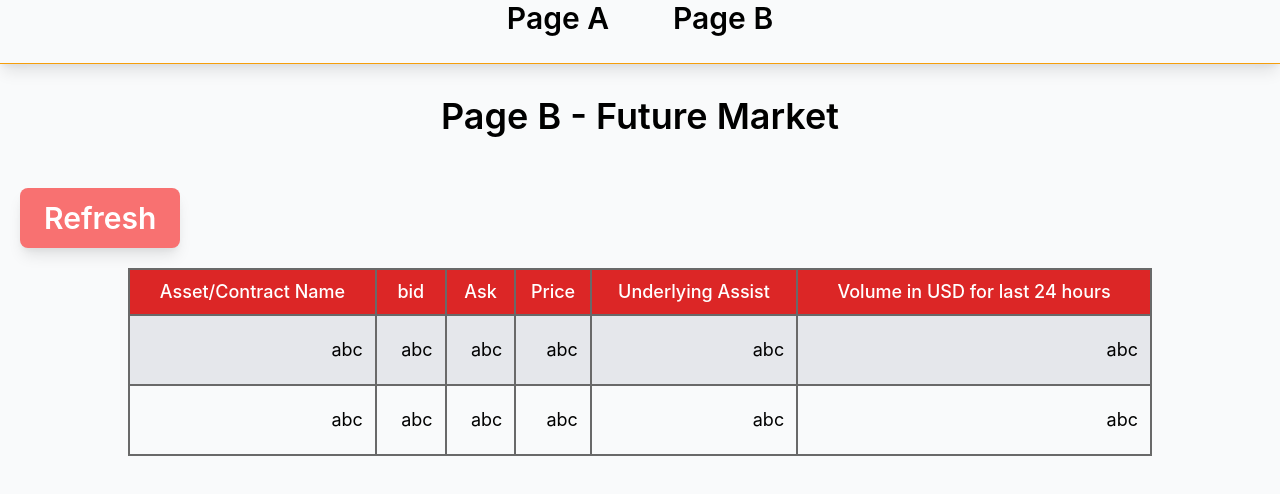
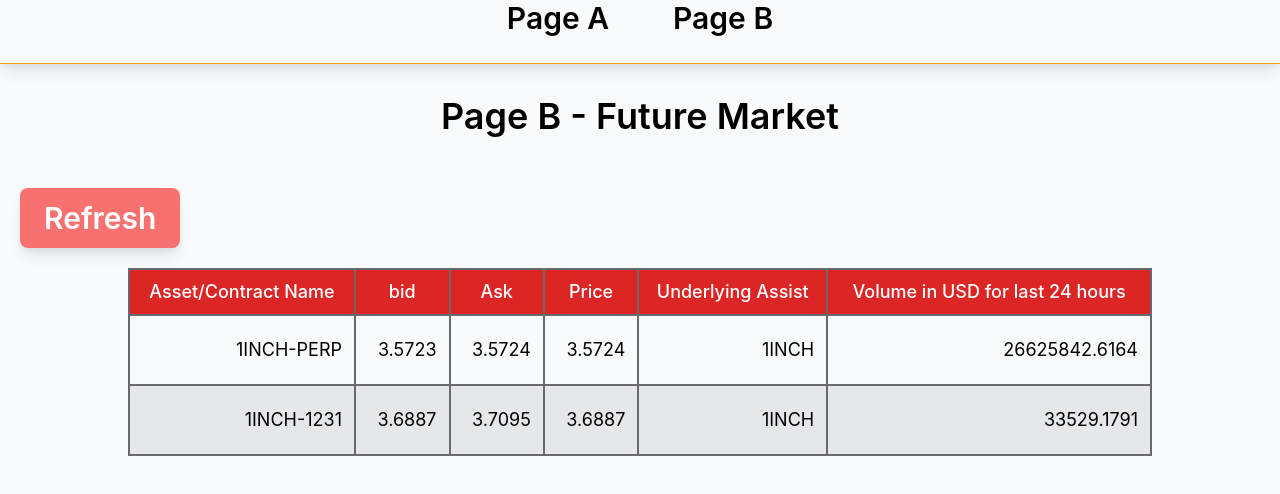
Before and after one commit to GaryChung34/crypto-table, a React (Create React App) app: page /pageB in a window 1280 px wide. Shown: the top 494 px of the page. Built offline with nearby package versions, Linux system fonts and the light colour scheme; no server answers.

Commit message:
success in filtering data and show in table in page B.

```diff
--- /dev/null
+++ b/src/components/eachData.js
@@ -0,0 +1,19 @@
+import React from 'react'
+
+
+function TableRender({ result }) {
+	const data = result.map(trade => (
+		<tr>
+			<td>{trade.name}</td>
+			<td>{trade.bid}</td>
+			<td>{trade.ask}</td>
+			<td>{trade.price}</td>
+			<td>{trade.underlying}</td>
+			<td>{trade.volumeUsd24h}</td>
+		</tr>
+	))
+
+	return data
+}
+
+export default TableRender
--- a/src/screens/pageB.js
+++ b/src/screens/pageB.js
@@ -1,26 +1,88 @@
 import React, { useState, useEffect } from 'react';
 import axios from 'axios';
+import TableRender from '../components/eachData.js'
 
 
 function PageB() {
   const [ test, setTest ] = useState(null)
+  const [ result, setResult ] = useState([
+    {
+      "name": "1INCH-PERP",
+      "enabled": true,
+      "postOnly": false,
+      "priceIncrement": 0.0001,
+      "sizeIncrement": 1.0,
+      "minProvideSize": 1.0,
+      "last": 3.5727,
+      "bid": 3.5723,
+      "ask": 3.5724,
+      "price": 3.5724,
+      "type": "future",
+      "baseCurrency": null,
+      "quoteCurrency": null,
+      "underlying": "1INCH",
+      "restricted": false,
+      "highLeverageFeeExempt": false,
+      "change1h": 0.010037038084198027,
+      "change24h": 0.04602951510892481,
+      "changeBod": 0.04109109984262983,
+      "quoteVolume24h": 26625842.6164,
+      "volumeUsd24h": 26625842.6164
+    },
+    {
+      "name": "1INCH-1231",
+      "enabled": true,
+      "postOnly": false,
+      "priceIncrement": 0.0001,
+      "sizeIncrement": 1.0,
+      "minProvideSize": 1.0,
+      "last": 3.6417,
+      "bid": 3.6887,
+      "ask": 3.7095,
+      "price": 3.6887,
+      "type": "future",
+      "baseCurrency": null,
+      "quoteCurrency": null,
+      "underlying": "1INCH",
+      "restricted": false,
+      "highLeverageFeeExempt": false,
+      "change1h": 0.009358325352305377,
+      "change24h": 0.04436579841449604,
+      "changeBod": 0.037113054235667894,
+      "quoteVolume24h": 33529.1791,
+      "volumeUsd24h": 33529.1791
+    }
+  ])
 
   useEffect(() => {
-    axios.get('/api/markets').then((response) => {
+    axios.get('/api/markets')
+      .then((response) => {
         setTest(response.data)
-      console.log(test)
       })
   }, [])
 
+  function handleClick() {
+    console.log(test.result)
+    const future = test.result.filter(trade => trade.type === 'future')
+    console.log(future)
+    const result = test.result.filter(trade => {
+      if(trade.underlying === 'BTC' || trade.underlying === 'ETH')
+        return true
+    })
+    console.log(result)
+    setResult(result)
+  }
 
 	return(
 		<div className='container mx-auto'>
       <h1 className='p-8 mx-auto text-center'>Page B - Future Market</h1>
-      <button className='text-white text-3xl font-semibold py-3 px-6 m-5 ml-1/6 rounded-lg shadow-lg bg-red-400 hover:bg-red-600'>
+      <button className='text-white text-3xl font-semibold py-3 px-6 m-5 ml-1/6 rounded-lg shadow-lg bg-red-400 hover:bg-red-600'
+        onClick={handleClick}>
         Refresh
       </button>
 
       <table className='w-4/5 mx-auto'>
+        <thead>
           <tr>
             <th className='bg-red-600'>Asset/Contract Name</th>
             <th className='bg-red-600'>bid</th>
@@ -29,22 +91,10 @@ function PageB() {
             <th className='bg-red-600'>Underlying Assist</th>
             <th className='bg-red-600'>Volume in USD for last 24 hours</th>
           </tr>
-        <tr>
-          <td>abc</td>
-          <td>abc</td>
-          <td>abc</td>
-          <td>abc</td>
-          <td>abc</td>
-          <td>abc</td>
-        </tr>
-        <tr>
-          <td>abc</td>
-          <td>abc</td>
-          <td>abc</td>
-          <td>abc</td>
-          <td>abc</td>
-          <td>abc</td>
-        </tr>
+        </thead>
+        <tbody>
+          <TableRender result={result}/>
+        </tbody>
       </table>
   	</div>
 	)
```
Also changed, not shown: src/screens/pageA.js (line endings or trailing spaces). Lines whose indentation alone changed are shown as unchanged.
